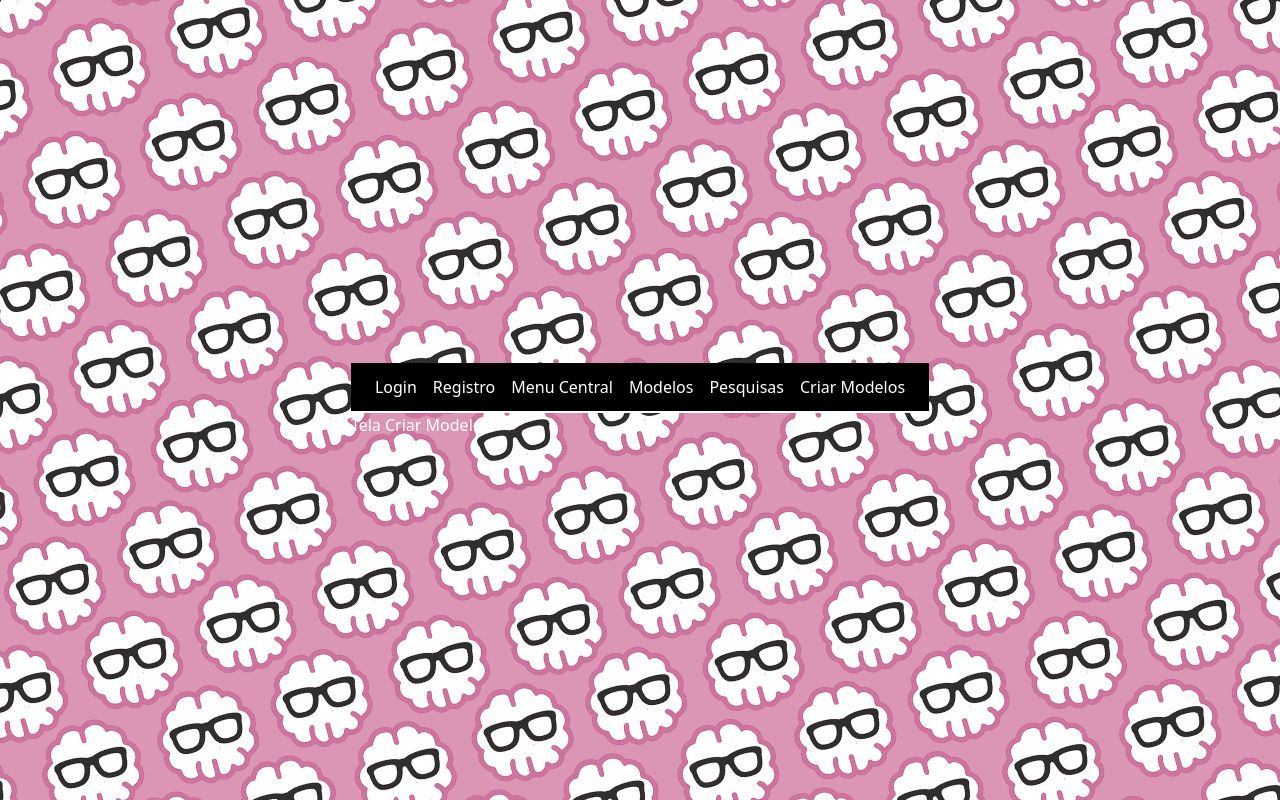
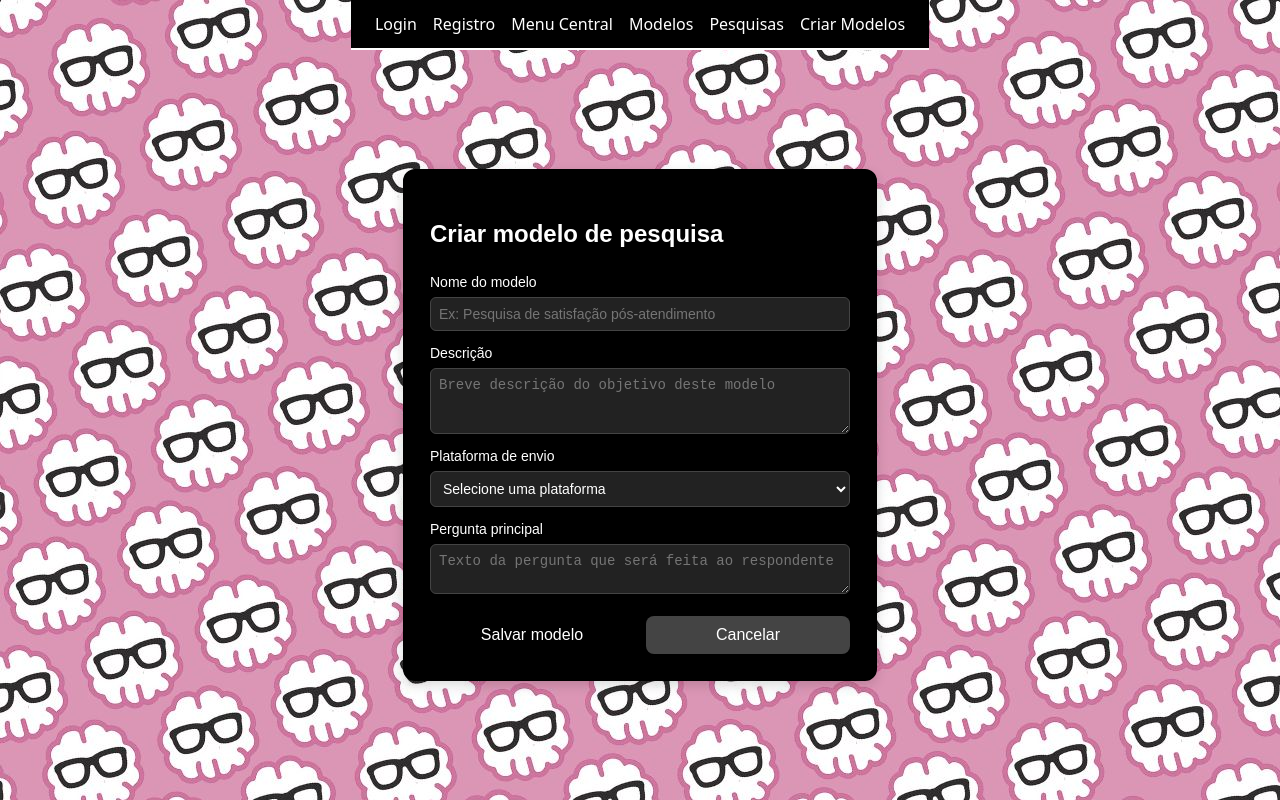
Before and after one commit to Leonardo-Queiroz-1023/Projetos, a React app in the folder Frontend/: page /criar-modelos in a window 1280 px wide. Built offline with nearby package versions, Linux system fonts and the light colour scheme; the HTML template or start-up script is replaced by a standard one.

Commit message:
Primeira versão do criar modelos

```diff
--- a/Frontend/src/pages/CriarModelos.jsx
+++ b/Frontend/src/pages/CriarModelos.jsx
@@ -1,5 +1,187 @@
-import React from "react";
+// src/pages/CriarModelos.jsx
+import React, { useState, useEffect } from "react";
+import { useNavigate } from "react-router-dom";
+import PerimeterBox from "../components/PerimeterBox";
 
 export default function CriarModelos() {
-  return <div style={{ color: "white" }}>Tela Criar Modelos</div>;
+  const navigate = useNavigate();
+  const [nome, setNome] = useState("");
+  const [descricao, setDescricao] = useState("");
+  const [plataforma, setPlataforma] = useState("");
+  const [pergunta, setPergunta] = useState("");
+  const [message, setMessage] = useState("");
+
+  const logged = localStorage.getItem("logged") === "true";
+
+  // se estiver testando sem login, deixa comentado
+  // useEffect(() => {
+  //   if (!logged) {
+  //     navigate("/login?msg=Logue%20antes%20de%20criar%20modelos", {
+  //       replace: true,
+  //     });
+  //   }
+  // }, [logged, navigate]);
+
+  const handleSubmit = (e) => {
+    e.preventDefault();
+
+    const payload = {
+      nome,
+      descricao,
+      plataformasDisponiveis: plataforma,
+      pergunta,
+    };
+
+    console.log("Modelo criado (mock):", payload);
+    setMessage("✅ Modelo criado (a integração com o backend vem depois).");
+  };
+
+  return (
+    <div
+      style={{
+        minHeight: "calc(100vh - 50px)",
+        display: "flex",
+        alignItems: "center",
+        justifyContent: "center",
+        fontFamily: "sans-serif",
+      }}
+    >
+      <PerimeterBox style={{ width: "420px", textAlign: "left" }}>
+        <h2 style={{ marginBottom: 20 }}>Criar modelo de pesquisa</h2>
+
+        <form onSubmit={handleSubmit} style={styles.form}>
+          <label style={styles.label}>
+            Nome do modelo
+            <input
+              type="text"
+              value={nome}
+              onChange={(e) => setNome(e.target.value)}
+              style={styles.input}
+              placeholder="Ex: Pesquisa de satisfação pós-atendimento"
+              required
+            />
+          </label>
+
+          <label style={styles.label}>
+            Descrição
+            <textarea
+              value={descricao}
+              onChange={(e) => setDescricao(e.target.value)}
+              style={styles.textarea}
+              placeholder="Breve descrição do objetivo deste modelo"
+              rows={3}
+              required
+            />
+          </label>
+
+          <label style={styles.label}>
+            Plataforma de envio
+            <select
+              value={plataforma}
+              onChange={(e) => setPlataforma(e.target.value)}
+              style={styles.select}
+              required
+            >
+              <option value="">Selecione uma plataforma</option>
+              <option value="WHATSAPP">WhatsApp</option>
+              <option value="EMAIL">E-mail</option>
+              <option value="SMS">SMS</option>
+              <option value="APP">Aplicativo</option>
+            </select>
+          </label>
+
+          <label style={styles.label}>
+            Pergunta principal
+            <textarea
+              value={pergunta}
+              onChange={(e) => setPergunta(e.target.value)}
+              style={styles.textarea}
+              placeholder="Texto da pergunta que será feita ao respondente"
+              rows={2}
+              required
+            />
+          </label>
+
+          <div style={{ display: "flex", gap: 12, marginTop: 10 }}>
+            <button type="submit" style={styles.buttonPrimary}>
+              Salvar modelo
+            </button>
+            <button
+              type="button"
+              style={styles.buttonSecondary}
+              onClick={() => navigate("/modelos")}
+            >
+              Cancelar
+            </button>
+          </div>
+        </form>
+
+        {message && <p style={styles.message}>{message}</p>}
+      </PerimeterBox>
+    </div>
+  );
 }
+
+const styles = {
+  form: {
+    display: "flex",
+    flexDirection: "column",
+    gap: "12px",
+    width: "100%",
+  },
+  label: {
+    display: "flex",
+    flexDirection: "column",
+    fontSize: "14px",
+    gap: "4px",
+  },
+  input: {
+    padding: "8px",
+    fontSize: "14px",
+    borderRadius: "6px",
+    border: "1px solid #444",
+    backgroundColor: "#222",
+    color: "#fff",
+  },
+  textarea: {
+    padding: "8px",
+    fontSize: "14px",
+    borderRadius: "6px",
+    border: "1px solid #444",
+    backgroundColor: "#222",
+    color: "#fff",
+    resize: "vertical",
+  },
+  select: {
+    padding: "8px",
+    fontSize: "14px",
+    borderRadius: "6px",
+    border: "1px solid #444",
+    backgroundColor: "#222",
+    color: "#fff",
+  },
+  buttonPrimary: {
+    flex: 1,
+    padding: "10px 16px",
+    borderRadius: "8px",
+    border: "none",
+    cursor: "pointer",
+    background: "#000",
+    color: "#fff",
+    fontWeight: 500,
+  },
+  buttonSecondary: {
+    flex: 1,
+    padding: "10px 16px",
+    borderRadius: "8px",
+    border: "none",
+    cursor: "pointer",
+    background: "#444",
+    color: "#fff",
+    fontWeight: 500,
+  },
+  message: {
+    marginTop: "16px",
+    fontSize: "14px",
+  },
+};
```
